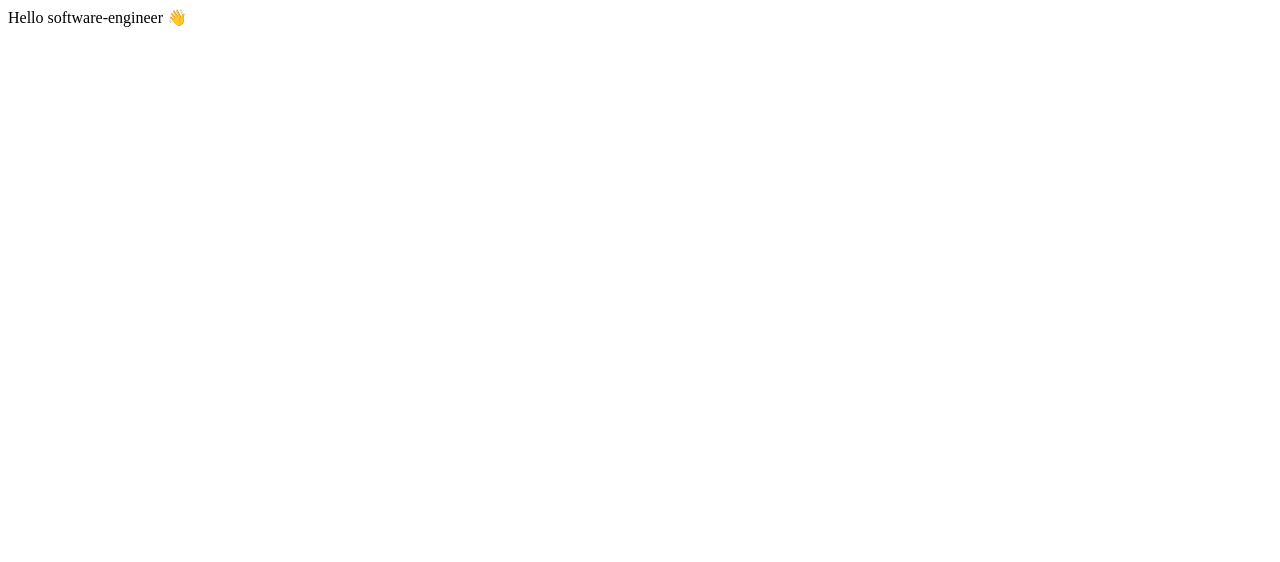
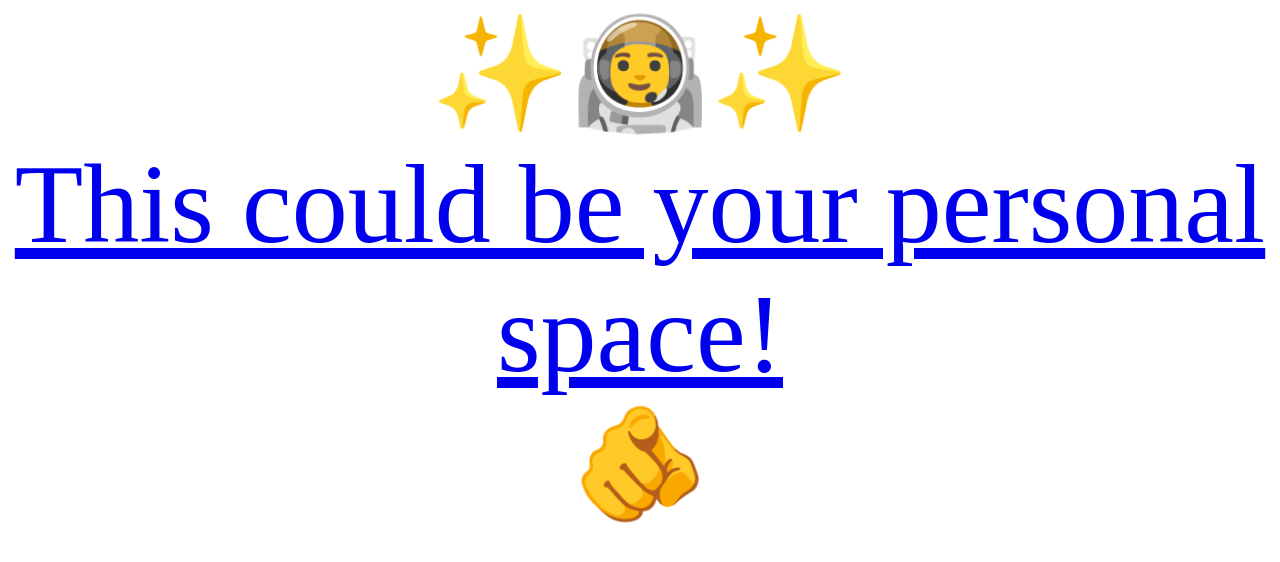
Before and after one commit to software-engineer-space/your-domain.software-engineer.space, a plain HTML site: page index.html in a window 1280 px wide. Drawn offline with Linux system fonts and the light colour scheme.

Commit message:
Add a simple page

```diff
--- a/index.html
+++ b/index.html
@@ -1 +1,19 @@
-Hello software-engineer  👋
+<!DOCTYPE html>
+<html lang="en">
+<meta charset="utf-8">
+<style>
+    .content-wrapper {
+        width: 100%;
+        margin: 0 auto;
+        text-align: center;
+        font-size: 7em;
+    }
+</style>
+<body>
+<div class="content-wrapper">
+    ✨🧑‍🚀✨<br>
+    <a href="https://software-engineer.space" target="_blank">This could be your personal space!</a><br>
+    🫵<br>
+</div>
+</body>
+</html>
```
